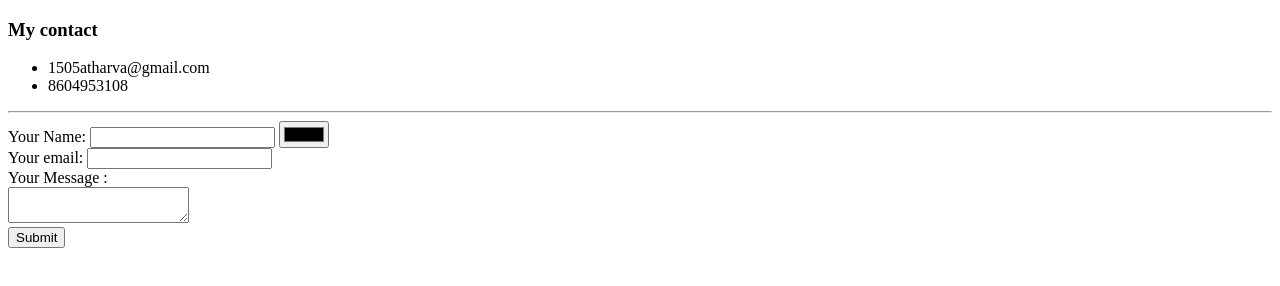
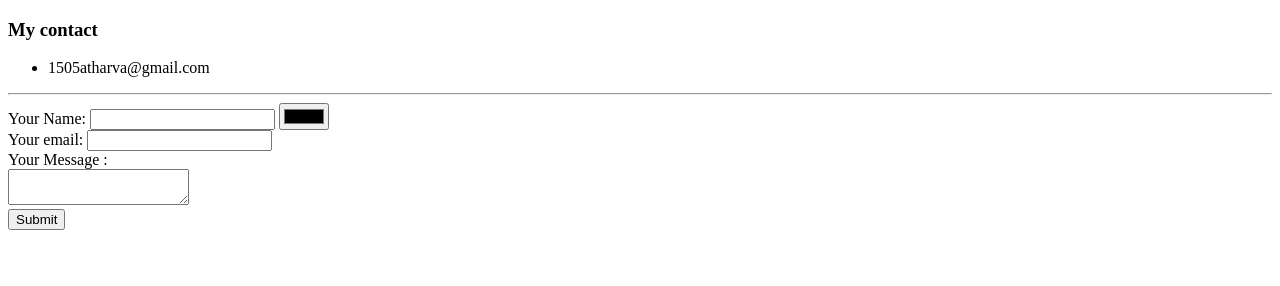
Before and after one commit to atharva1505/cv, a plain HTML site: page contact.html in a window 1280 px wide. Drawn offline with Linux system fonts and the light colour scheme.

Commit message:
removed a tag

```diff
--- a/contact.html
+++ b/contact.html
@@ -9,7 +9,6 @@
     <p>
         <ul>
             <li>1505atharva@gmail.com</li>
-            <li>8604953108</li>
         </ul>
     </p>
     <hr>
```
